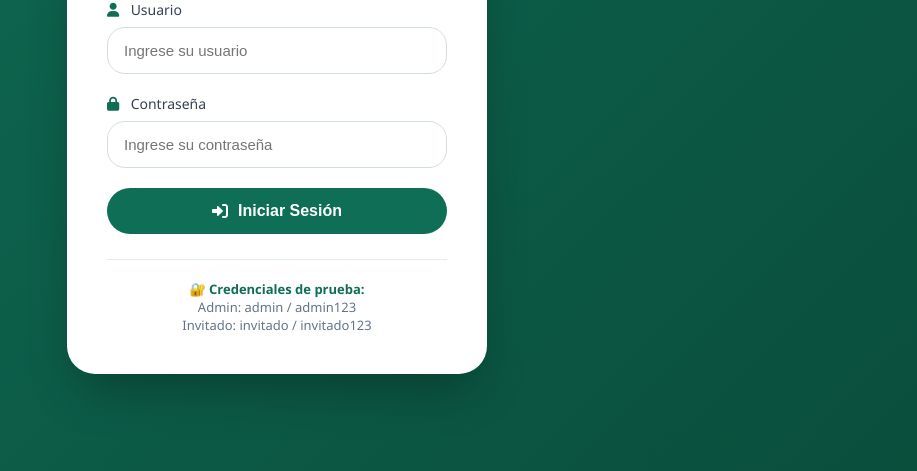
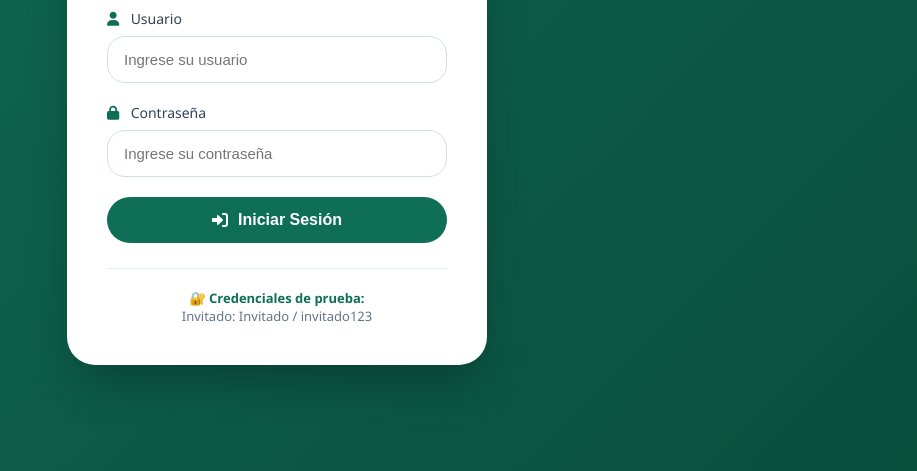
Before and after one commit to HEKRON00/hospital-web, a website: page public/login.html in a window 1280 px wide. Shown: the part 329-800 px from the top of the page, without its empty margins (363-1280 px from the left). Drawn offline with Linux system fonts and the light colour scheme.

Commit message:
Arreglando Login

```diff
--- a/public/login.html
+++ b/public/login.html
@@ -36,8 +36,7 @@
 
   <div class="demo-credentials">
     <strong>🔐 Credenciales de prueba:</strong><br>
-    Admin: admin / admin123<br>
-    Invitado: invitado / invitado123
+    Invitado: Invitado / invitado123
   </div>
 </div>
 
```
